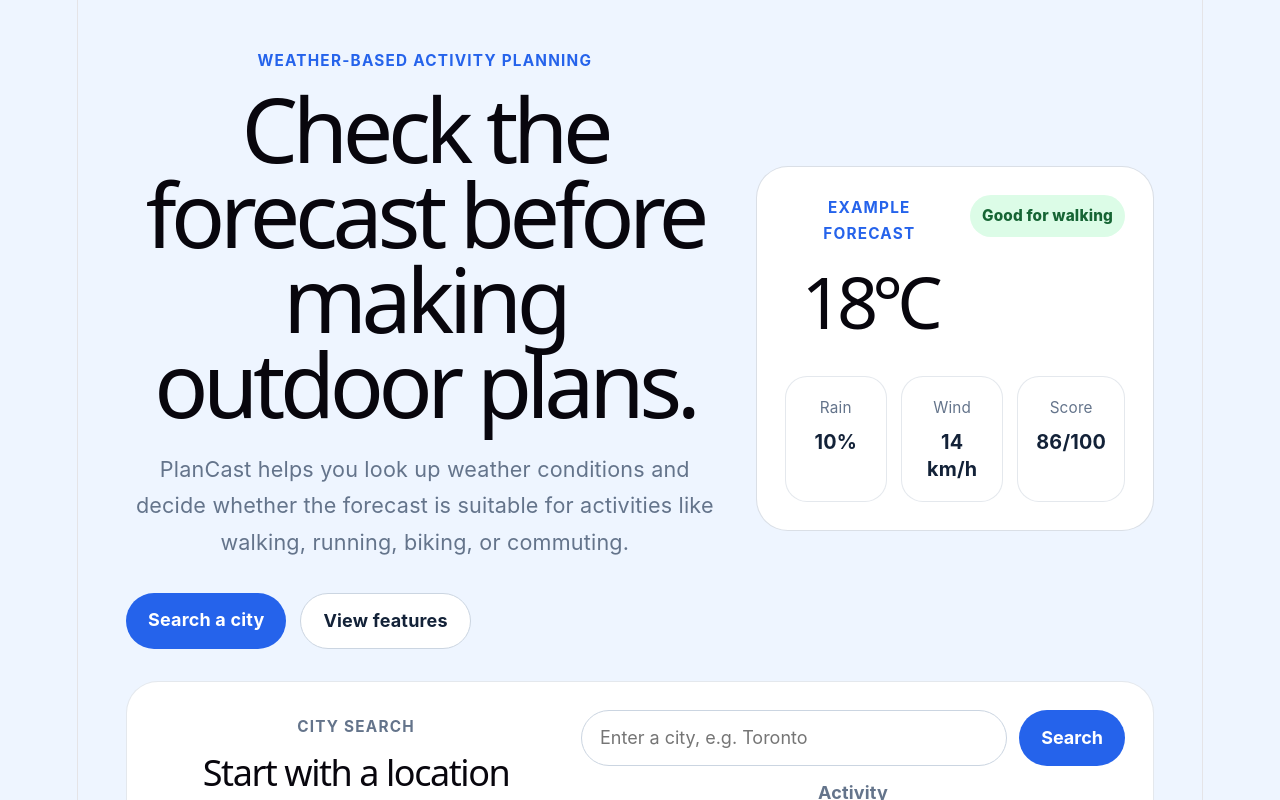
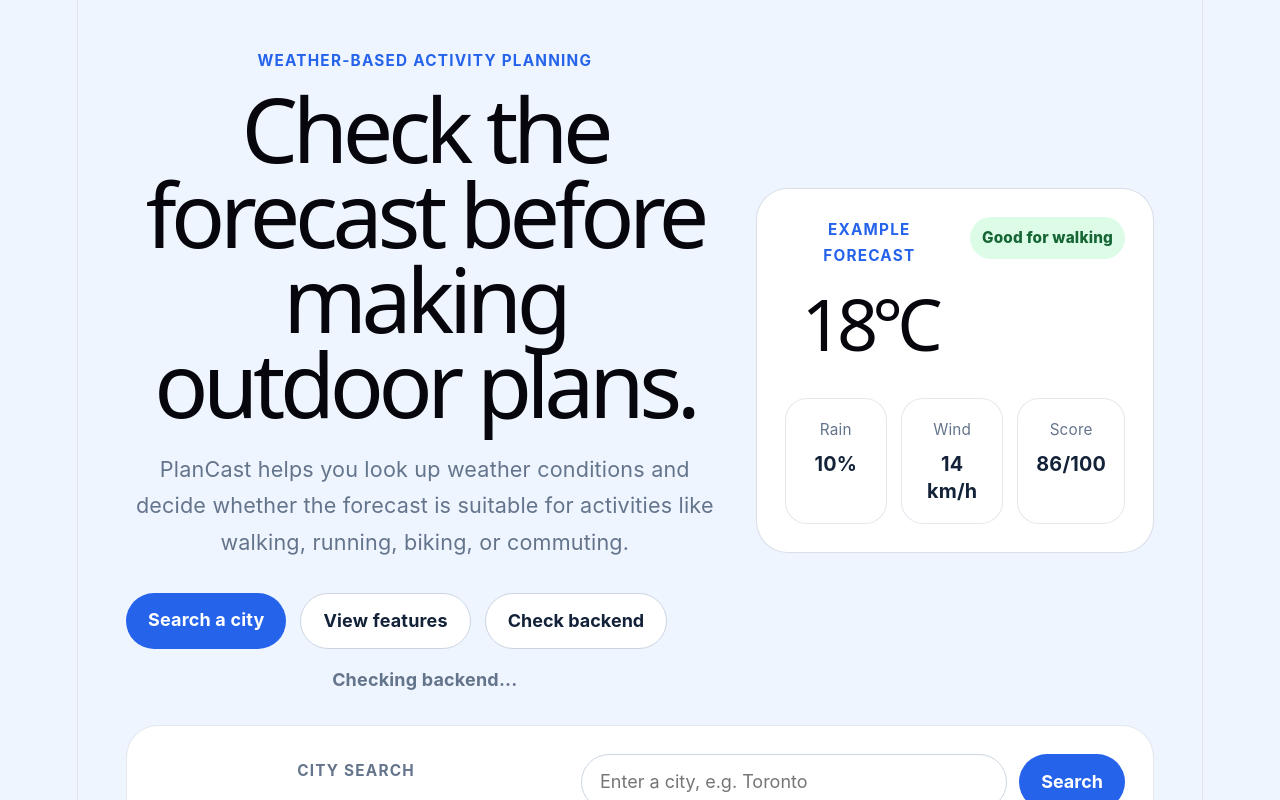
Before and after one commit to danielconnorsweeney/plancast, a React (Vite) app: page / in a window 1280 px wide. Shown: the top 800 px of the page. Built offline with nearby package versions, Linux system fonts and the light colour scheme.

Commit message:
Connect frontend to backend health check

```diff
--- a/src/App.css
+++ b/src/App.css
@@ -101,6 +101,12 @@
   flex-wrap: wrap;
   gap: 14px;
   margin-top: 32px;
+}
+
+.backend-status {
+  margin-top: 18px;
+  color: var(--color-muted);
+  font-weight: 700;
 }
 
 .primary-button,
--- a/src/App.jsx
+++ b/src/App.jsx
@@ -145,6 +145,7 @@
   const [weather, setWeather] = useState(null);
   const [dailyForecast, setDailyForecast] = useState([]);
   const [statusMessage, setStatusMessage] = useState("");
+  const [backendStatus, setBackendStatus] = useState("Checking backend...");
 
 
   const activityRecommendation = getActivityRecommendation(
@@ -156,6 +157,21 @@
   const weatherCondition = weather
     ? getWeatherCondition(weather.weather_code)
     : "";
+
+    async function checkBackendStatus(){
+      try {
+        const response = await fetch("http://localhost:5000/api/health");
+
+        if (!response.ok) {
+          throw new Error("Backend health check failed.");
+        }
+
+        const data = await response.json();
+        setBackendStatus(data.message);
+      } catch {
+        setBackendStatus("Backend is not conncted.");
+      }
+    }
 
     async function loadWeatherForLocation(locationResult) {
       setStatusMessage("Loading weather data...");
@@ -306,7 +322,16 @@
             <a href="#features" className="secondary-button">
               View features
             </a>
+            <button
+              type="button"
+              className="secondary-button"
+              onClick={checkBackendStatus}
+              >
+                Check backend
+              </button>
           </div>
+
+          <p className="backend-status">{backendStatus}</p>
         </div>
 
         <div className="weather-card" aria-label="Sample weather card">
```
